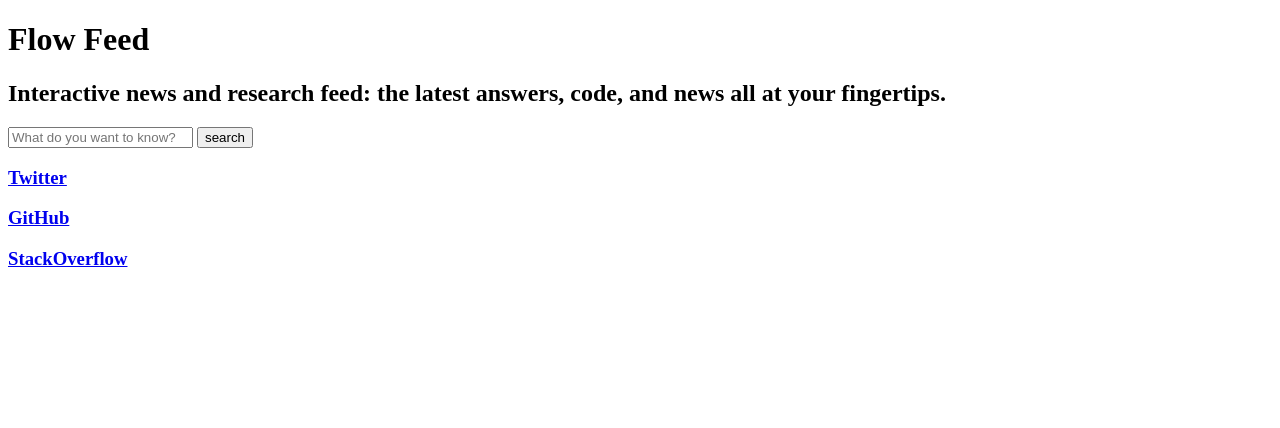
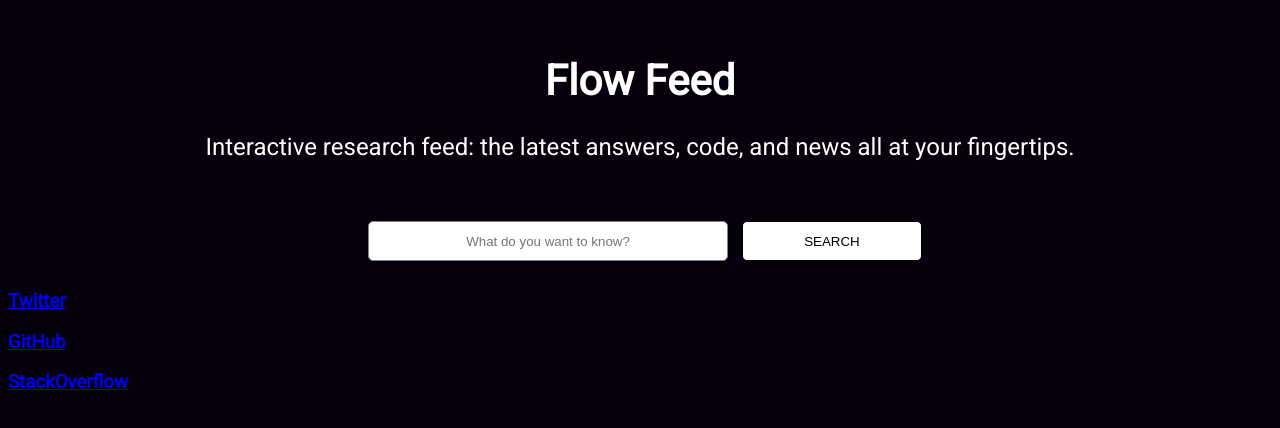
Before and after one commit to jhwheeler/flow-feed, a plain HTML site: page index.html in a window 1280 px wide. Drawn offline with nearby package versions, Linux system fonts and the light colour scheme.

Commit message:
basic css set up

```diff
--- a/css/main.css
+++ b/css/main.css
@@ -0,0 +1,56 @@
+* {
+    box-sizing: border-box;
+}
+
+body {
+    font-family: Roboto, sans-serif;
+    background-color: #05000c;
+}
+
+header {
+    text-align: center;
+    padding: 20px;
+    margin-bottom: 10px;
+    width: 100%;
+    color: #fff;
+}
+
+h1 {
+    font-size: 42px;
+    color: #fff;
+}
+
+h2 {
+    font-weight: 300;
+    color: #fff;
+}
+
+.search-area {
+    text-align: center;
+    margin: 0 auto;
+}
+
+input[type="text"] {
+    text-align: center;
+    margin: 10px;
+    height: 40px;
+    width: 360px;
+    border: 1px solid gray;
+    border-radius: 5px;
+}
+
+.search-button {
+    border: 1px solid black;
+    border-radius: 5px;
+    height: 40px;
+    width: 180px;
+    background-color: #fff;
+    color: #000;
+    text-transform: uppercase;
+    cursor: pointer;
+}
+
+.search-button:hover {
+    background-color: #0083db;
+    color: #fff;
+}
--- a/index.html
+++ b/index.html
@@ -8,11 +8,12 @@
         <meta name="description" content="Your customizable news and research feed: code, answers, and new resources all at your fingertips.">
         <meta name="keywords" content="keywords,here">
         <link rel='stylesheet' href='https://fonts.googleapis.com/css?family=Roboto' type='text/css'>
+        <link rel="stylesheet" href="./css/main.css">
     </head>
       <body>
           <header>
               <h1>Flow Feed</h1>
-              <h2>Interactive news and research feed: the latest answers, code, and news all at your fingertips.</h2>
+              <h2>Interactive research feed: the latest answers, code, and news all at your fingertips.</h2>
           </header>
           <main>
           <div class="search-area js-search-area">
```
